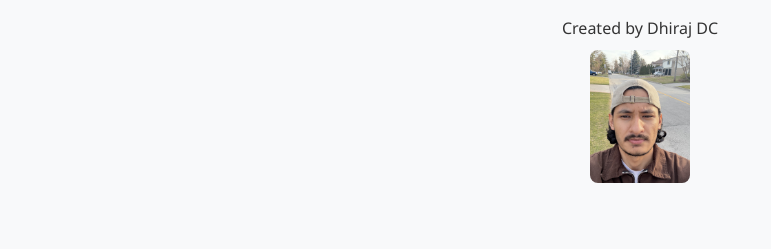
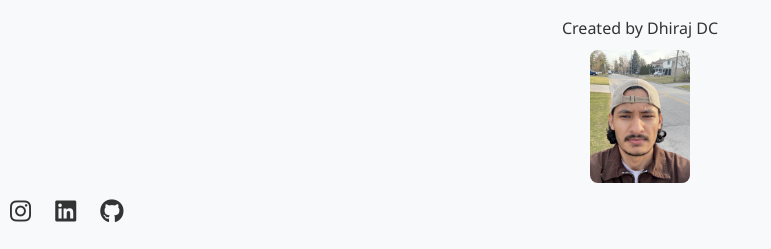
Before and after one commit to dhirajdc200/biweekly-pay-tracker, a Flask app: page / in a window 1280 px wide. Shown: the part 702-951 px from the top of the page, without its empty margins (0-771 px from the left). Before the commit the page ends 885 px from the top, so only its background shows below. Run offline with Flask 3, Linux system fonts and the light colour scheme; tables that the repository leaves empty hold one stand-in row (values such as "Sample post").

Commit message:
Improved CSS and added some JS with my social media links

```diff
--- a/static/style.css
+++ b/static/style.css
@@ -33,3 +33,33 @@ h1, h2, h3 {
   height: auto;
   border-radius: 8px;
 }
+
+/* Make layout stretch and keep footer at bottom */
+html, body {
+  height: 100%;
+  margin: 0;
+  display: flex;
+  flex-direction: column;
+}
+
+main {
+  flex: 1;
+}
+
+/* Social media icons */
+.social-icons {
+  margin-top: 10px;
+}
+
+.social-icons a {
+  color: #333;
+  margin: 0 10px;
+  font-size: 24px;
+  transition: transform 0.3s ease, color 0.3s ease;
+  text-decoration: none;
+}
+
+.social-icons a:hover {
+  color: #0077b5; /* LinkedIn blue */
+  transform: scale(1.2);
+}
--- a/templates/index.html
+++ b/templates/index.html
@@ -5,6 +5,7 @@
   <title>Biweekly Pay Tracker</title>
   <meta name="viewport" content="width=device-width, initial-scale=1">
   <link href="https://cdn.jsdelivr.net/npm/bootstrap@5.3.3/dist/css/bootstrap.min.css" rel="stylesheet">
+  <link rel="stylesheet" href="https://cdnjs.cloudflare.com/ajax/libs/font-awesome/6.5.0/css/all.min.css"/>
   <link rel="stylesheet" href="{{ url_for('static', filename='style.css') }}">
 </head>
 <body class="bg-light">
@@ -78,8 +79,22 @@
       <p>Created by Dhiraj DC</p>
       <img src="{{ url_for('static', filename='images/IMG_4362.jpg') }}" alt="Dhiraj DC" class="footer-img">
     </div>
+    <div class="social-icons">
+        <a href="https://www.instagram.com/dhirajdc200" target="_blank"><i class="fab fa-instagram"></i></a>
+        <a href="https://www.linkedin.com/in/dhirajdc200" target="_blank"><i class="fab fa-linkedin"></i></a>
+        <a href="https://github.com/dhirajdc200" target="_blank"><i class="fab fa-github"></i></a>
+      </div>
   </footer>
 
-
+<script>
+  document.querySelectorAll('.social-icons a').forEach(icon => {
+    icon.addEventListener('mouseover', () => {
+      icon.style.transform = 'scale(1.3)';
+    });
+    icon.addEventListener('mouseout', () => {
+      icon.style.transform = 'scale(1)';
+    });
+  });
+</script>
 </body>
 </html>
```
